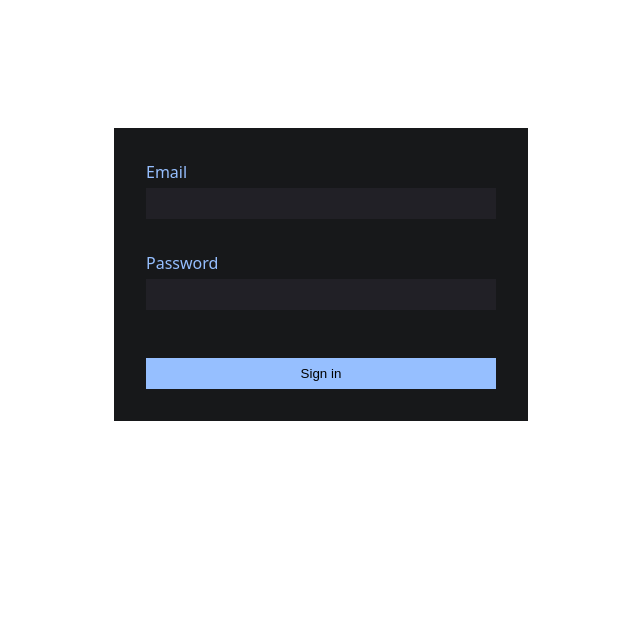
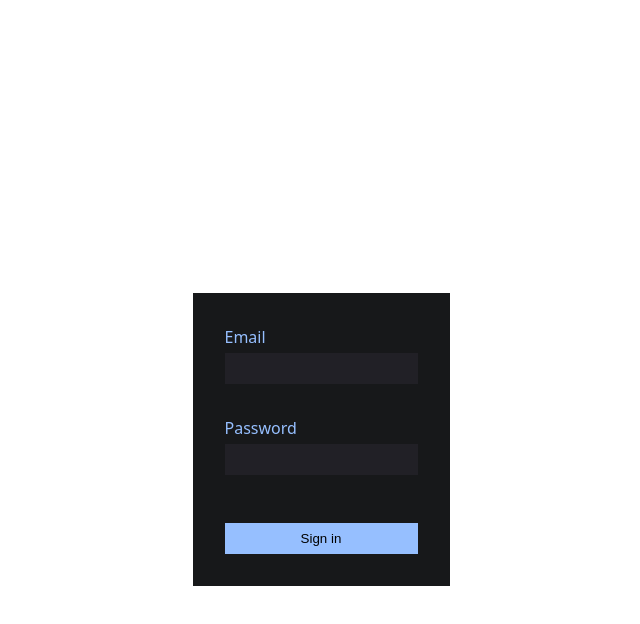
Before and after one commit to Sigmapitech/area, a React (Vite) app in the folder front/: page /login in a window 1280 px wide. Shown: the top 624 px of the page, without its empty margins (319-959 px from the left). Built offline with nearby package versions, Linux system fonts and the light colour scheme.

Commit message:
refactor(front/login): readjust pading & auto size properties

```diff
--- a/front/src/routes/login/auth.scss
+++ b/front/src/routes/login/auth.scss
@@ -1,7 +1,9 @@
 .auth {
-  width: 28rem;
+  max-width: 28rem;
+  width: 100%;
+  min-height: auto;
+  height: 100%;
   margin: 0 auto;
-  min-height: 100vh;
   box-sizing: border-box;
   padding: 1em;
 
@@ -27,13 +29,12 @@
   }
 
   form, input {
-     box-sizing: border-box;
+    box-sizing: border-box;
   }
 
   form {
     display: grid;
     padding: max(2em, 24px);
-    margin-bottom: 20px;
     background: #17181a;
     border: 1px solid black;
     grid-gap: 2em;
```
